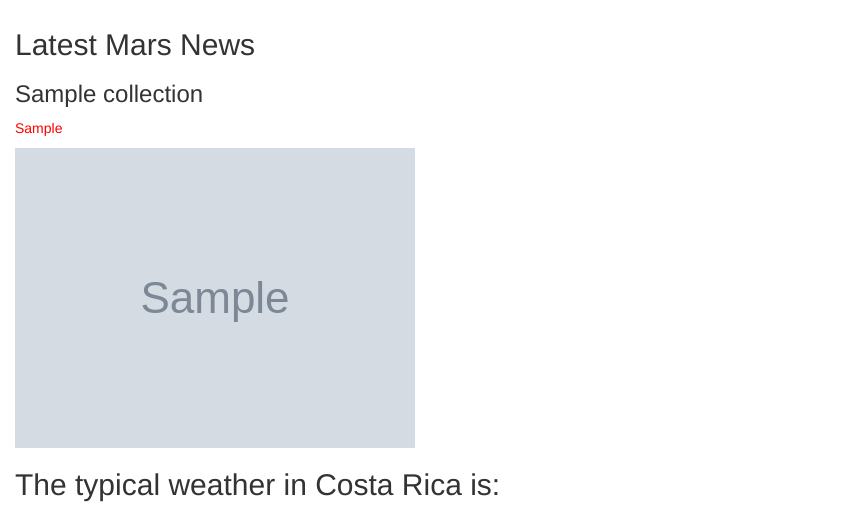
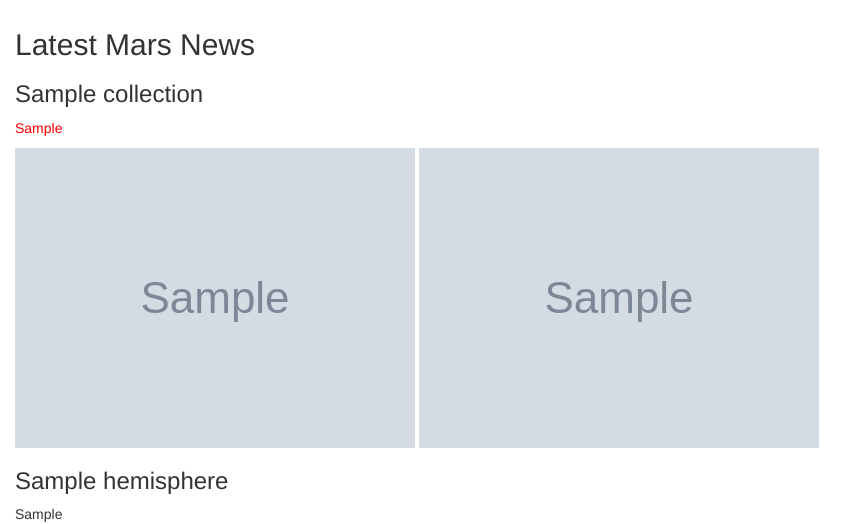
Before and after one commit to kguralpdx/web-scraping-challenge, a Flask app: page / in a window 1280 px wide. Shown: the part 303-827 px from the top of the page, without its empty margins (0-867 px from the left). Before the commit the page ends 805 px from the top, so only its background shows below. Run offline with Flask 2, Linux system fonts and the light colour scheme; grey boxes marked "Sample" are stand-in pictures; a database or web service that is not in the repository returns one stand-in record (values such as "Sample title"); some libraries are stand-ins or nearby versions.

Commit message:
have the first 2 scrapes info added, trying to get the table and hemispheres added

```diff
--- a/Missions_to_Mars/scrape_mars.py
+++ b/Missions_to_Mars/scrape_mars.py
@@ -145,7 +145,7 @@ def scrape_info():
     browser.quit()
 
     # Add the hemispheres_list to the to mars_scraped_dict dictionary
-    mars_scraped_dict["hemispheres"] = hemisphere_list
+    mars_scraped_dict["hemisphere_list"] = hemisphere_list
 
     # Return results
     return mars_scraped_dict
--- a/Missions_to_Mars/templates/index.html
+++ b/Missions_to_Mars/templates/index.html
@@ -22,9 +22,12 @@
     <h3>{{ mars.news_title }}</h3>
     <p>{{ mars.news_p }}</p>
 
-    <img src={{ mars.featured_image_url }} />
+    <img src={{ mars.featured_image_url }} alt="The featured image from JPL"/>
 
-    <h2>The typical weather in Costa Rica is:</h2>
+    <img src={{ mars.hemispheres[0]['img_url'] }} />
+    <h3>{{ mars.hemispheres[0]['title'] }}</h3>
+
+    <div>{{ mars.mars_table }}</div>
 
     {% endif %}
   </div>
```
